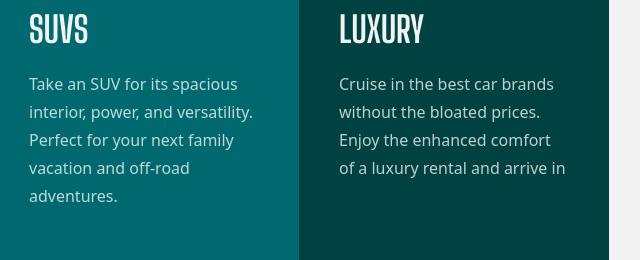
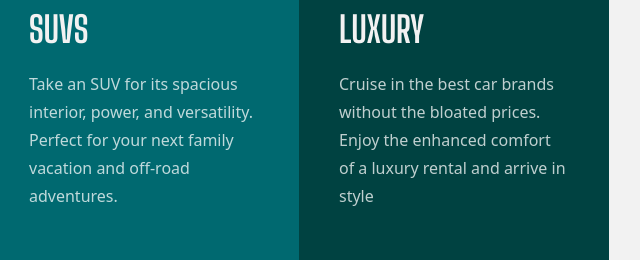
Before and after one commit to CarlosReyes84/3-column-card-component, a website: page index.html in a window 1280 px wide. Shown: the part 240-500 px from the top of the page, 496-1136 px from the left. Drawn offline with Linux system fonts and the light colour scheme.

Commit message:
fixed style tag

```diff
--- a/index.html
+++ b/index.html
@@ -38,7 +38,7 @@
         <img src="images/icon-sedans.svg" alt="">
 
         <h1 class="text-white1 text-4xl my-5">LUXURY</h1>
-        <p class="text-para text-base leading-7">Cruise in the best car brands without the bloated prices. Enjoy the enhanced comfort of a luxury rental and arrive in <style></style></p>
+        <p class="text-para text-base leading-7">Cruise in the best car brands without the bloated prices. Enjoy the enhanced comfort of a luxury rental and arrive in style</p>
         <button class="bg-white1 px-6 py-2.5 rounded-full text-green2 absolute bottom-12 hover:bg-green2 hover:text-white1 hover:border-2 hover:border-white1">Learn More</button>
       </div>
     </div>
```
